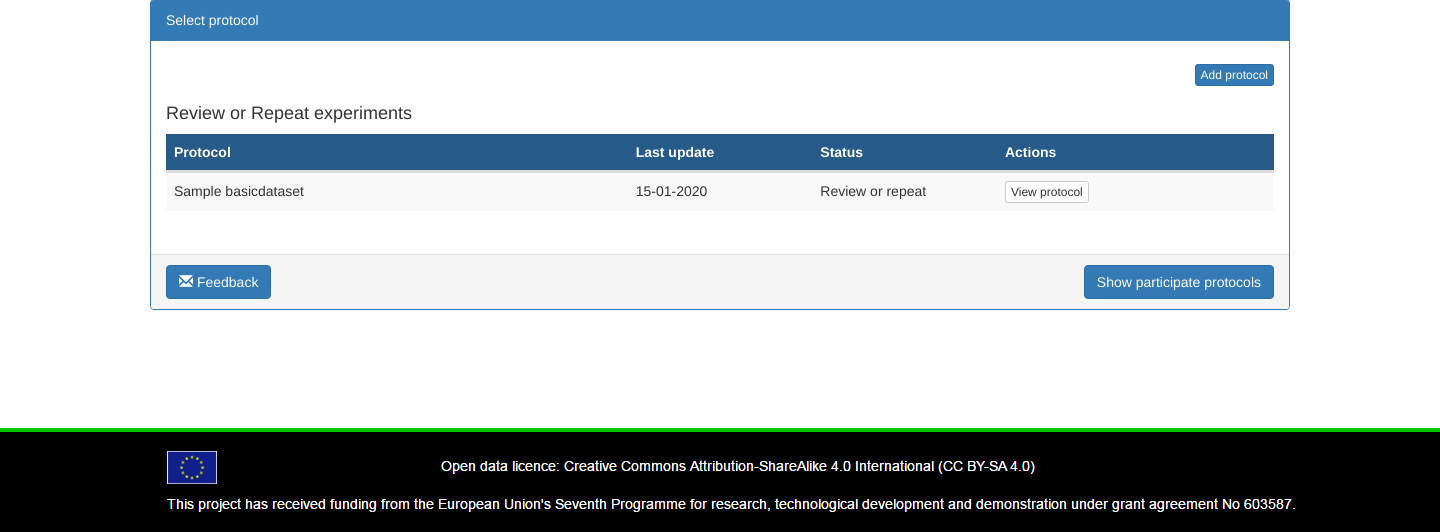
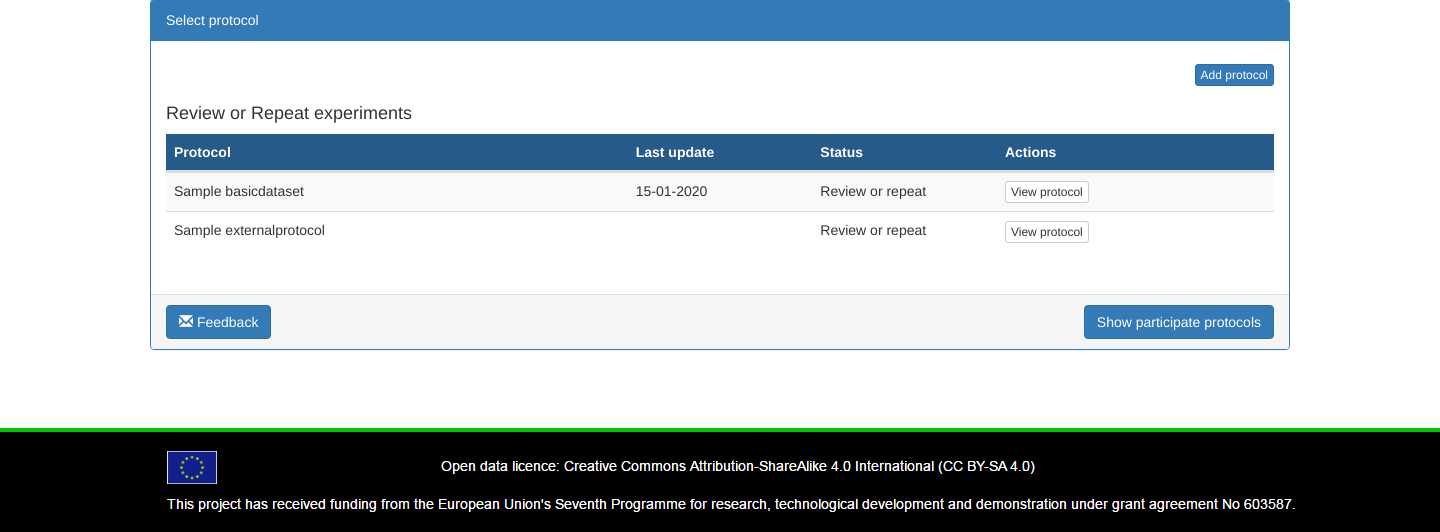
Before and after one commit to beekhuiz/ProtocolTool, a Django app: page / in a window 1440 px wide. Shown: the part 268-800 px from the top of the page. Run offline with Django 3.2, Linux system fonts and the light colour scheme; tables that the repository leaves empty hold one stand-in row (values such as "Sample post"); parts of the project's set-up code (start-up, migrations or seed data) failed here and were passed over; some libraries are stand-ins or nearby versions.

Commit message:
Added external protocols

```diff
--- a/protocoltool/admin.py
+++ b/protocoltool/admin.py
@@ -1,5 +1,5 @@
 from django.contrib import admin
-from .models import BasicDataset, Partner, DataReq, ExpStep, Reporting
+from .models import BasicDataset, Partner, DataReq, ExpStep, Reporting, ExternalProtocol
 
 # Register your models here.
 
@@ -24,8 +24,12 @@ class ExpStepAdmin(admin.ModelAdmin):
 class ReportingAdmin(admin.ModelAdmin):
     list_display = ('task', 'properties', 'partner', 'deadline')
 
+class ExternalProtocolAdmin(admin.ModelAdmin):
+    list_display = ('shortname', 'url', 'dateLastUpdate')
+
 admin.site.register(BasicDataset, BasicDatasetAdmin)
 admin.site.register(Partner, PartnerAdmin)
 admin.site.register(DataReq, DataReqAdmin)
 admin.site.register(ExpStep, ExpStepAdmin)
 admin.site.register(Reporting, ReportingAdmin)
+admin.site.register(ExternalProtocol, ExternalProtocolAdmin)
--- a/protocoltool/models.py
+++ b/protocoltool/models.py
@@ -52,3 +52,9 @@ class Reporting(models.Model):
     partner = models.ForeignKey(Partner)
     deadline = models.DateField(blank=True, default=datetime.date.today)
     dataset = models.ForeignKey(BasicDataset)
+
+
+class ExternalProtocol(models.Model):
+    shortname = models.CharField(max_length=200)
+    url = models.URLField(max_length=200)
+    dateLastUpdate = models.DateField(blank=True, default=datetime.date.today)
--- a/protocoltool/templates/protocoltool/protocoloverview.html
+++ b/protocoltool/templates/protocoltool/protocoloverview.html
@@ -141,6 +141,27 @@
                                         <td></td>
                                     </tr>
                                     {% endfor %}
+
+                                    <!--List the other protocols, created externally!-->
+                                    {% for external_protocol in external_protocol_list  %}
+
+                                    <tr>
+                                        <td class="col-md-5">{{ external_protocol.shortname }}</td>
+                                        <td class="col-md-2"></td>
+                                        <td class="col-md-2">
+                                            Review or repeat
+                                        </td>
+                                        <td class="col-md-3">
+                                            <button type="button" class="btn btn-xs btn-default"
+                                                    name="viewprotocol"
+                                                    onclick="window.open(
+                                                      '{{ external_protocol.url }}',
+                                                      '_blank');">View protocol</button>
+                                        </td>
+                                    </tr>
+                                    {% endfor %}
+
+
                                 </tbody>
                             </table>
 
--- a/protocoltool/views.py
+++ b/protocoltool/views.py
@@ -2,7 +2,7 @@ from django.core.urlresolvers import reverse
 from django.http import Http404, HttpResponseRedirect
 from django.shortcuts import render
 from .forms import BasicDatasetForm, PartnerForm, DataReqForm, ExpStepForm, ReportingForm
-from .models import BasicDataset, Partner, DataReq, ExpStep, Reporting
+from .models import BasicDataset, Partner, DataReq, ExpStep, Reporting, ExternalProtocol
 import json
 from django.http import JsonResponse
 import datetime
@@ -36,9 +36,11 @@ def review(request):
 
     try:
         dataset_list = BasicDataset.objects.all()
+        externalProtocol_list = ExternalProtocol.objects.all()
 
         context = {
             'dataset_list': dataset_list,
+            'external_protocol_list': externalProtocol_list,
             'show_participate': False,
             'show_review': True,
         }
```
